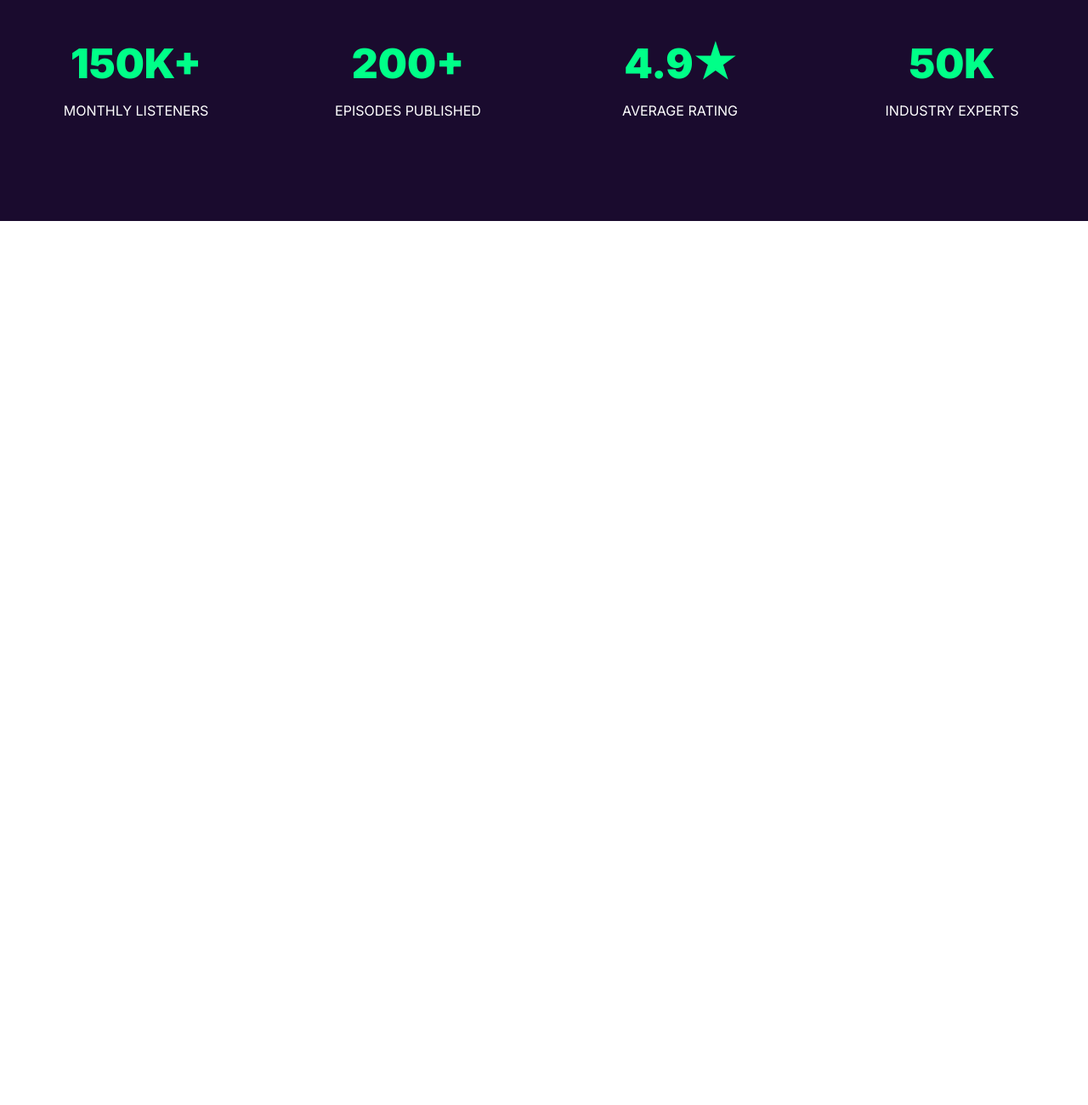
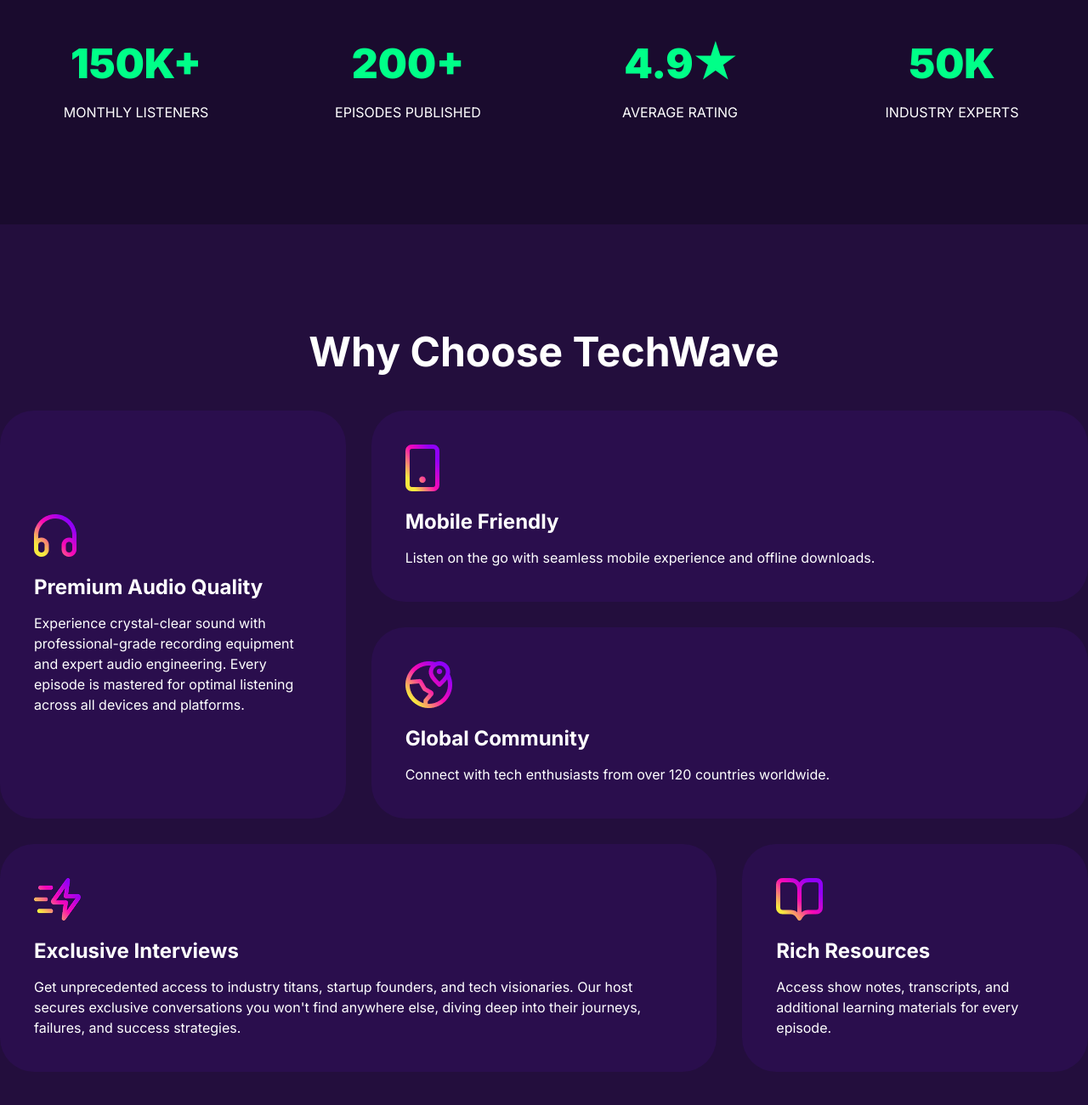
Before and after one commit to TurjoyBari/TechWave, a plain HTML site: page index.html in a window 1280 px wide. Shown: the part 1174-2474 px from the top of the page at 85% size. Before the commit the page ends 1434 px from the top, so only its background shows below. Drawn offline with Linux system fonts and the light colour scheme.

Commit message:
add grid card why choose whith responsive

```diff
--- a/index.html
+++ b/index.html
@@ -50,15 +50,15 @@
                 <h1>TechWave</h1>
                 <p class="text-regular">Your daily dose of tech insights, productivity hacks, and personal growth</p>
                 <button class="btn btn-1"><i class="fa-brands fa-spotify"></i>Listen on Spotify</button>
-                <button class="btn btn-2"><i class="fa-solid fa-message"></i>Listen on Spotify</button>
+                <button class="btn btn-2"><i class="fa-solid fa-envelope"></i>Listen on Spotify</button>
             </div>
         </section>
     </header>
 
     <main>
         <section class="about">
-            <div class="about-contant display-width">
-                <h1 class="text-titel">About the Podcast</h1>
+            <div class="about-content display-width">
+                <h1 class="text-title">About the Podcast</h1>
                 <p class="text-regular">TechWave is your go-to podcast for staying ahead in the fast-paced world of technology. <br>
                     We break down complex topics into digestible insights, explore productivity strategies that actually
                     work, <br>
@@ -89,6 +89,38 @@
             </div>
         </section>
 
+        <section class="choose">
+            <h1 class="text-title choose-title">Why Choose TechWave</h1>
+
+            <div class="choose-card display-width display-grid">
+                <div class="choose-card-item choose-card-item-1 ">
+                    <img src="./assets/headphone.png" alt="">
+                    <h6>Premium Audio Quality</h6>
+                    <p class="text-regular">Experience crystal-clear sound with professional-grade recording equipment and expert audio engineering. Every episode is mastered for optimal listening across all devices and platforms.</p>
+                </div>
+                <div class="choose-card-item choose-card-item-2 ">
+                    <img src="./assets/device.png" alt="">
+                    <h6>Mobile Friendly</h6>
+                    <p class="text-regular">Listen on the go with seamless mobile experience and offline downloads.</p>
+                </div>
+                <div class="choose-card-item choose-card-item-3">
+                    <img src="./assets/location.png" alt="">
+                    <h6>Global Community</h6>
+                    <p class="text-regular">Connect with tech enthusiasts from over 120 countries worldwide.</p>
+                </div>
+                <div class="choose-card-item choose-card-item-4">
+                    <img src="./assets/Interviews.png" alt="">
+                    <h6>Exclusive Interviews</h6>
+                    <p class="text-regular">Get unprecedented access to industry titans, startup founders, and tech visionaries. Our host secures exclusive conversations you won't find anywhere else, diving deep into their journeys, failures, and success strategies.</p>
+                </div>
+                <div class="choose-card-item choose-card-item-5">
+                    <img src="./assets/resource.png" alt="">
+                    <h6>Rich Resources</h6>
+                    <p class="text-regular">Access show notes, transcripts, and additional learning materials for every episode.</p>
+                </div>
+            </div>
+        </section>
+
     </main>
 
     <footer></footer>
--- a/style.css
+++ b/style.css
@@ -41,10 +41,11 @@
     font-size: 1rem;
     color: #FFFFFF;
     font-weight: 400;
+    line-height: 24px;
 
 }
 
-.text-titel{
+.text-title{
     font-size: 3rem;
     font-weight: 700;
     color: #FFFFFF;
@@ -168,7 +169,7 @@
     text-align: center;
 }
 
-.about>.about-contant>p{
+.about>.about-content>p{
     line-height: 20px;
     margin-top: 16px;
     margin-bottom: 80px;
@@ -191,6 +192,77 @@
    margin-bottom: 16px;
 
 }
+
+/* choose */
+
+.choose{
+    background-color: #230E3D;
+
+}
+
+
+.choose>.choose-title{
+    padding-top: 120px;
+    text-align: center;
+}
+
+.choose>.choose-card{
+    grid-template-columns: repeat(3,1fr);
+    gap: 30px;
+    padding-top: 40px;
+    padding-bottom: 120px;
+}
+
+.choose-card-item{
+    display: flex;
+    flex-direction: column;
+    justify-content: center;
+    align-items: flex-start;
+    gap: 16;
+    padding: 40px;
+    border-radius: 40px;
+    background: rgba(53, 17, 101, 0.4);
+
+}
+
+
+
+.choose-card-item>h6{
+    font-size: 1.5rem;
+    font-weight: 700;
+    color: #FFFFFF;
+    margin-top: 21px;
+    margin-bottom: 16px;
+}
+
+
+
+
+
+.choose>.choose-card>.choose-card-item-1{
+    grid-row: span 2;
+
+
+}
+
+.choose>.choose-card>.choose-card-item-2{
+    grid-column: span 2;
+
+}
+
+.choose>.choose-card>.choose-card-item-3{
+    grid-column: span 2;
+
+}
+
+.choose>.choose-card>.choose-card-item-4{
+    grid-column: span 2;
+
+}
+
+
+
+
 
 
 
@@ -217,7 +289,7 @@
 
     /* about  */
 
-    .about>.about-contant{
+    .about>.about-content{
     max-width: 430px;
     }
 
@@ -229,4 +301,34 @@
     }
 
 
+
+    /* .choose */
+
+    .choose>.choose-card{
+    max-width: 430px;
+    grid-template-columns: repeat(1,1fr);
+    }
+
+
+.choose>.choose-card>.choose-card-item-1{
+    grid-row: span 1;
+
+
 }
+
+.choose>.choose-card>.choose-card-item-2{
+    grid-column: span 1;
+
+}
+
+.choose>.choose-card>.choose-card-item-3{
+    grid-column: span 1;
+
+}
+
+.choose>.choose-card>.choose-card-item-4{
+    grid-column: span 1;
+
+}
+
+}
```
Also changed, not shown: assets/Interviews.png (added).
